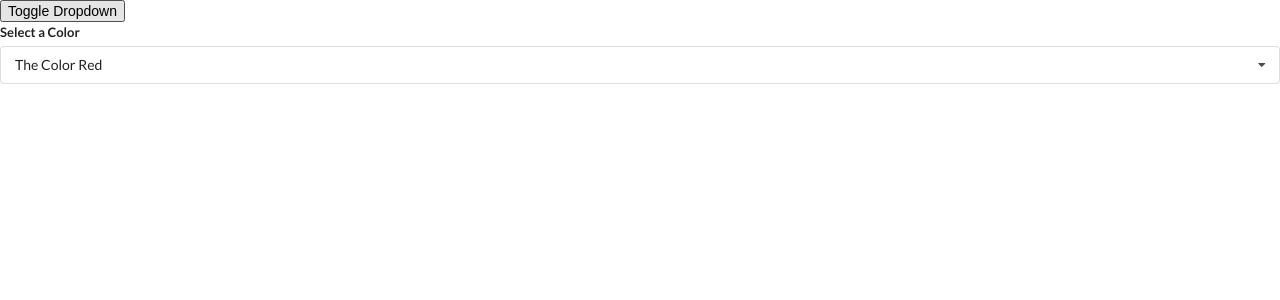
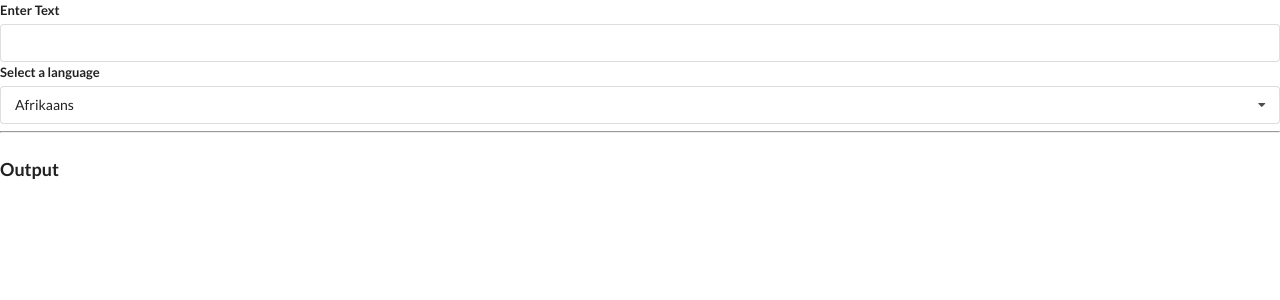
Before and after one commit to Preeti86/Widgets, a React (Create React App) app: page / in a window 1280 px wide. Shown: the top 300 px of the page. Built offline with nearby package versions, Linux system fonts and the light colour scheme; no server answers.

Commit message:
Added Translator widget

```diff
--- a/src/App.js
+++ b/src/App.js
@@ -2,6 +2,7 @@
 import Accordion from './components/Accordion';
 import Search from './components/Search';
 import DropDown from './components/DropDown';
+import Translate from './components/Translate';
 
 const items = [
   {
@@ -31,22 +32,17 @@
     label: 'The shade is blue',
     value: 'blue',
   },
+  {
+    label: 'Dutch',
+    value: 'nl',
+  }
 ];
 
 export default () =>{
-  const [selected, setSelected] = useState(options[0]);
-  const [showDropDown, setShowDropDown] = useState(true);
 
   return (
-    <div>
-      <button onClick={() => setShowDropDown(!showDropDown)}>Toggle Dropdown</button>
-      {showDropDown ? (
-        <DropDown
-        selected={selected}
-        onSelectedChange={setSelected}
-        options={options}
-        />
-      ) : null}
-    </div>
+      <div>
+        <Translate />
+      </div>
   );
-  }
+};
--- /dev/null
+++ b/src/components/Convert.js
@@ -0,0 +1,45 @@
+import React, { useState, useEffect } from 'react';
+import axios from 'axios';
+
+const Convert = ({ language, text }) => {
+    const [translated, setTranslated ] = useState('');
+    const [debouncedText, setDebouncedText ] = useState(text);
+
+    useEffect(() => {
+        const timerId = setTimeout(() => {
+            setDebouncedText(text);
+        }, 500);
+
+        return () => {
+            clearTimeout(timerId);
+        }
+    }, [text]);
+
+    useEffect(() => {
+        const doTranslation = async () => {
+            const { data } = await axios.post(
+                'https://translation.googleapis.com/language/translate/v2',
+            {},
+            {
+                params: {
+                    q: debouncedText,
+                    target: language.value,
+                    key: 'AIzaSyCHUCmpR7cT_yDFHC98CZJy2LTms-IwDlM',
+
+                },
+            }
+        );
+        setTranslated(data.data.translations[0].translatedText);
+    };
+
+    doTranslation();
+    }, [language, debouncedText])
+        return (
+            <div>
+                <h1 className="ui header">{translated}</h1>
+            </div>
+        );
+    };
+
+
+export default Convert
--- a/src/components/DropDown.js
+++ b/src/components/DropDown.js
@@ -1,6 +1,6 @@
 import React, { useState, useEffect, useRef } from 'react'
 
-const DropDown = ({ options, selected, onSelectedChange }) => {
+const DropDown = ({ label, options, selected, onSelectedChange }) => {
     const [open, setOpen] = useState(false);
     const ref = useRef();
 
@@ -39,7 +39,7 @@
     return (
         <div ref={ref} className="ui form">
             <div className="field">
-                <label className="label">Select a Color</label>
+                <label className="label">{label}</label>
                 <div
                     onClick={() => setOpen( !open )}
                     className={`ui selection dropdown ${open ? 'visible active' : ''}`}>
--- /dev/null
+++ b/src/components/Translate.js
@@ -0,0 +1,46 @@
+import React, { useState } from 'react';
+import DropDown from './DropDown';
+import Convert from './Convert';
+
+const options = [
+    {
+        label:'Afrikaans',
+        value: 'af'
+    },
+    {
+        label:'Arabic',
+        value: 'ar'
+    },
+    {
+        label:'Hindi',
+        value: 'hi'
+    },
+
+]
+
+const Translate = () => {
+    const [language, setLanguage] = useState(options[0]);
+    const [text, setText] = useState('');
+
+    return (
+        <div>
+            <div className="ui form">
+                <div className="field">
+                    <label>Enter Text</label>
+                    <input value={text} onChange={(e) => setText(e.target.value)} />
+                </div>
+            </div>
+            <DropDown
+                label="Select a language"
+                selected={language}
+                onSelectedChange={setLanguage}
+                options={options}
+            />
+            <hr/>
+            <h3 className="ui header">Output</h3>
+            <Convert text={text} language={language}/>
+        </div>
+    );
+};
+
+export default Translate;
```
Also changed, not shown: 1 other file (tests, documents, lock files or other folders).
